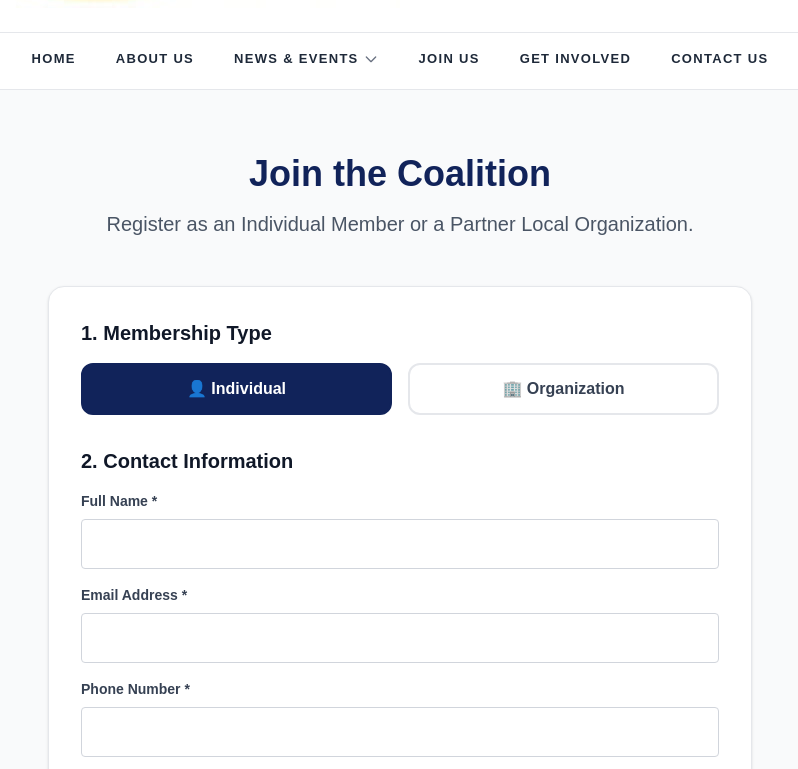
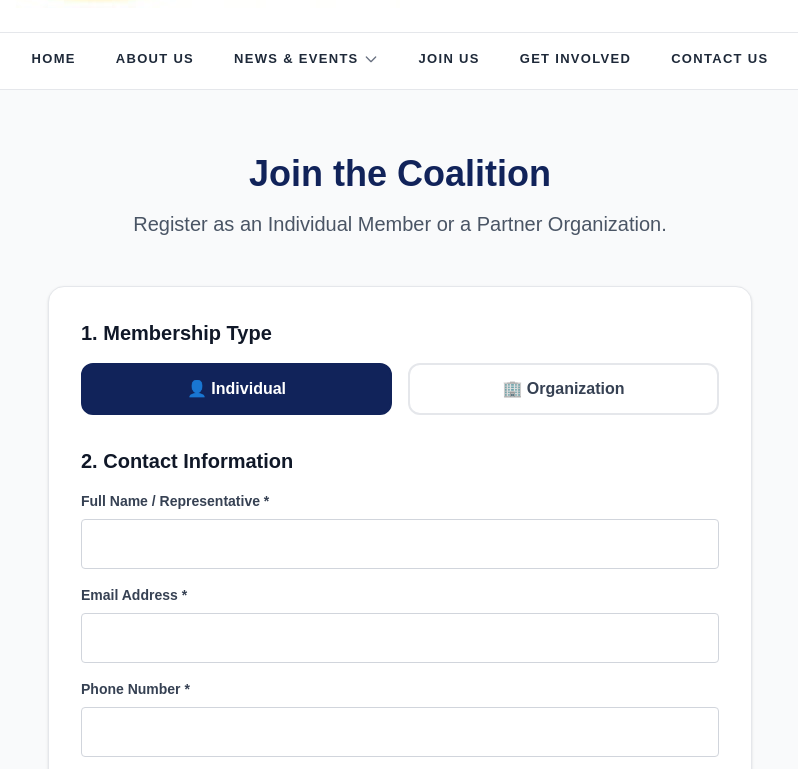
Before and after one commit to antenehtassewma-afk/coalition-web, a Next.js app: page /join in a window 1280 px wide. Shown: the part 656-1425 px from the top of the page, without its empty margins (240-1038 px from the left). Built offline with nearby package versions, Linux system fonts and the light colour scheme; no server answers.

Commit message:
Add full payment method grid to public registration page

```diff
--- a/src/app/join/page.tsx
+++ b/src/app/join/page.tsx
@@ -16,7 +16,6 @@
     email: "",
     phone: "",
     organizationName: "",
-    contactName: "",
   });
 
   const paymentOptions = [
@@ -39,7 +38,7 @@
         paymentMethod,
         paymentReference: paymentReference || "None",
         submittedAt: new Date(),
-        status: paymentMethod === "zelle" || paymentMethod === "check" || paymentMethod === "cashapp" ? "Pending" : "Paid"
+        status: "Pending" // Registrations start as pending review/fulfillment
       });
 
       setStatus("success");
@@ -58,7 +57,7 @@
             Join the Coalition
           </h1>
           <p className="text-xl text-gray-600">
-            Register as an Individual Member or a Partner Local Organization.
+            Register as an Individual Member or a Partner Organization.
           </p>
         </div>
 
@@ -99,25 +98,16 @@
               <h3 className="text-xl font-bold text-gray-900 mb-4">2. Contact Information</h3>
               <div className="space-y-4 mb-8">
                 {membershipType === "Partner Organization" && (
-                  <>
-                    <div>
-                      <label className="block text-gray-700 text-sm font-bold mb-2">Organization Name *</label>
-                      <input required type="text" className="border border-gray-300 rounded w-full py-3 px-4 text-gray-700" value={formData.organizationName} onChange={(e) => setFormData({...formData, organizationName: e.target.value})} />
-                    </div>
-                    <div>
-                      <label className="block text-gray-700 text-sm font-bold mb-2">Representative Name *</label>
-                      <input required type="text" className="border border-gray-300 rounded w-full py-3 px-4 text-gray-700" value={formData.fullName} onChange={(e) => setFormData({...formData, fullName: e.target.value})} />
-                    </div>
-                  </>
-                )}
-
-                {membershipType === "Individual Member" && (
                   <div>
-                    <label className="block text-gray-700 text-sm font-bold mb-2">Full Name *</label>
-                    <input required type="text" className="border border-gray-300 rounded w-full py-3 px-4 text-gray-700" value={formData.fullName} onChange={(e) => setFormData({...formData, fullName: e.target.value})} />
+                    <label className="block text-gray-700 text-sm font-bold mb-2">Organization Name *</label>
+                    <input required type="text" className="border border-gray-300 rounded w-full py-3 px-4 text-gray-700" value={formData.organizationName} onChange={(e) => setFormData({...formData, organizationName: e.target.value})} />
                   </div>
                 )}
 
+                <div>
+                  <label className="block text-gray-700 text-sm font-bold mb-2">Full Name / Representative *</label>
+                  <input required type="text" className="border border-gray-300 rounded w-full py-3 px-4 text-gray-700" value={formData.fullName} onChange={(e) => setFormData({...formData, fullName: e.target.value})} />
+                </div>
                 <div>
                   <label className="block text-gray-700 text-sm font-bold mb-2">Email Address *</label>
                   <input required type="email" className="border border-gray-300 rounded w-full py-3 px-4 text-gray-700" value={formData.email} onChange={(e) => setFormData({...formData, email: e.target.value})} />
```
